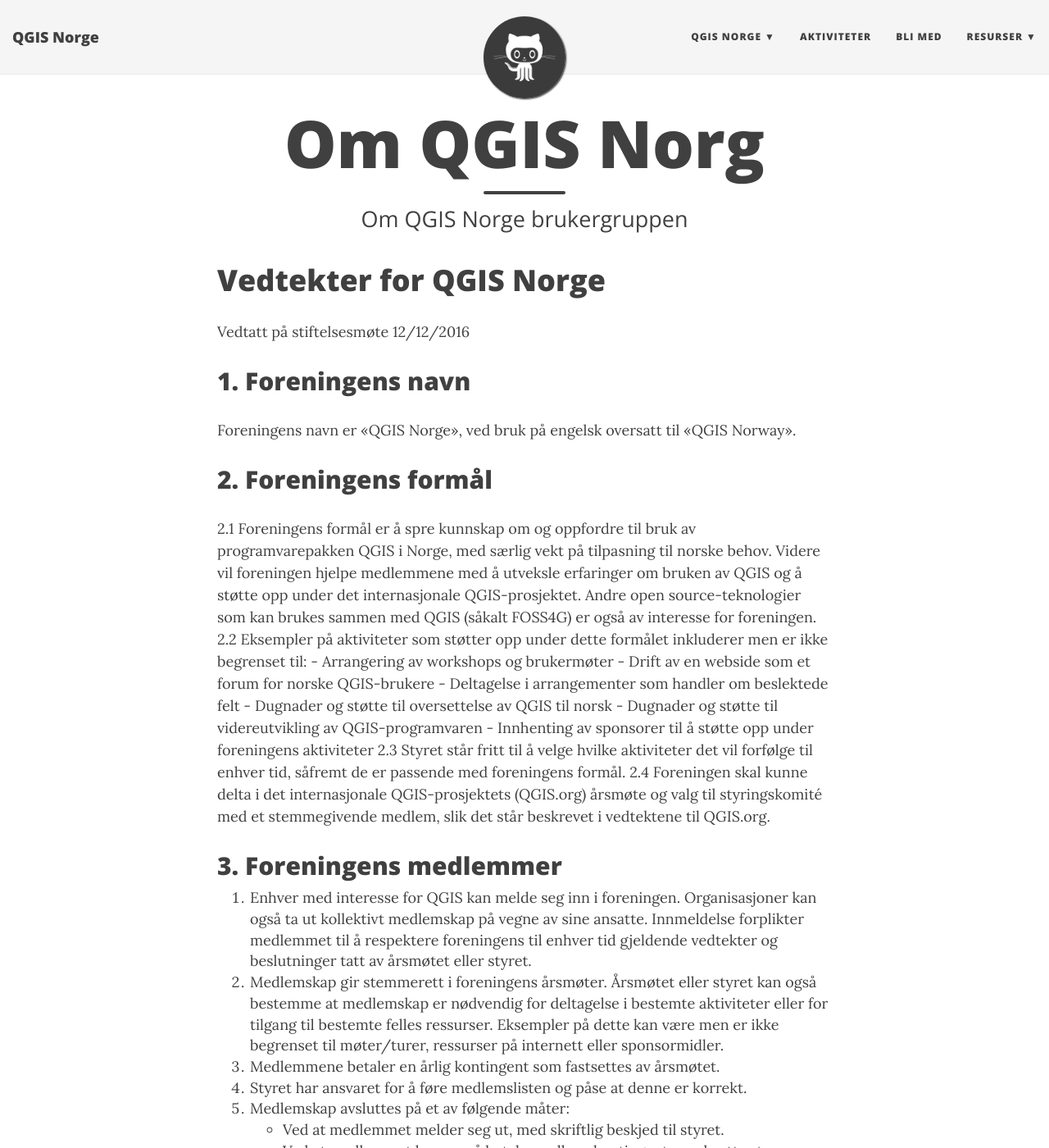
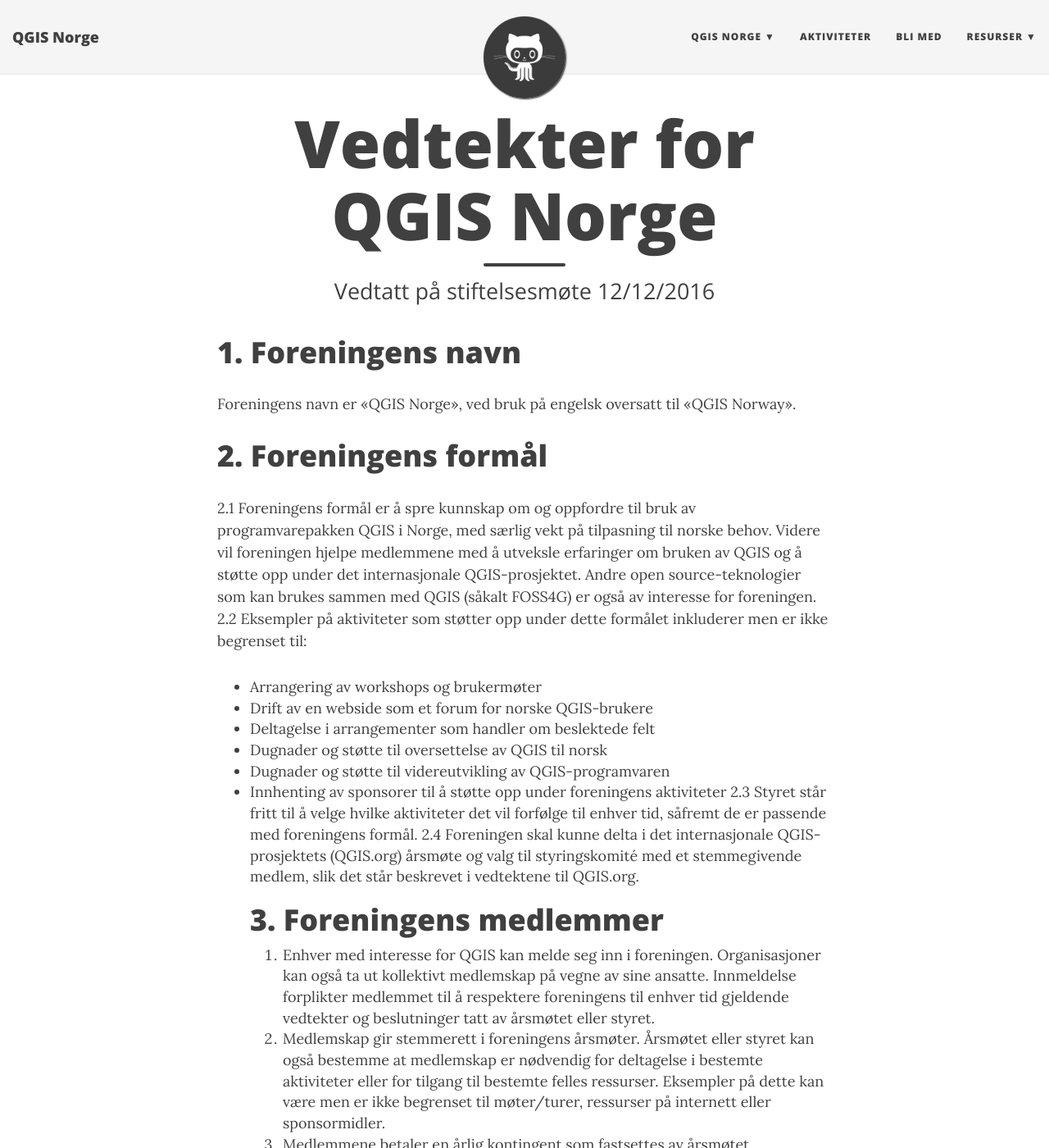
Before and after one commit to qgisnorge/qgisnorge.github.io, a Jekyll site: the page built from vedtekter.md, in a window 1280 px wide and 1400 px high. Shown: the whole window at 82% size. Built offline with Jekyll 4.4.1, drawn with Linux system fonts in a browser that asks for light colours; nearby versions of some CDN libraries.

```diff
--- a/vedtekter.md
+++ b/vedtekter.md
@@ -1,26 +1,23 @@
 ---
 layout: page
-title: Om QGIS Norg
-subtitle: Om QGIS Norge brukergruppen
+title: Vedtekter for QGIS Norge
+subtitle: Vedtatt på stiftelsesmøte 12/12/2016
 ---
 
-# Vedtekter for QGIS Norge
-Vedtatt på stiftelsesmøte 12/12/2016
-
-## 1. Foreningens navn
+# 1. Foreningens navn
 Foreningens navn er «QGIS Norge», ved bruk på engelsk oversatt til «QGIS Norway».
-## 2. Foreningens formål
-  2.1 Foreningens formål er å spre kunnskap om og oppfordre til bruk av programvarepakken QGIS i Norge, med særlig vekt på tilpasning til norske behov. Videre vil foreningen hjelpe medlemmene med å utveksle erfaringer om bruken av QGIS og å støtte opp under det internasjonale QGIS-prosjektet. Andre open source-teknologier som kan brukes sammen med QGIS (såkalt FOSS4G) er også av interesse for foreningen.
-  2.2 Eksempler på aktiviteter som støtter opp under dette formålet inkluderer men er ikke begrenset til:
-    - Arrangering av workshops og brukermøter
-    - Drift av en webside som et forum for norske QGIS-brukere
-    - Deltagelse i arrangementer som handler om beslektede felt
-    - Dugnader og støtte til oversettelse av QGIS til norsk
-    - Dugnader og støtte til videreutvikling av QGIS-programvaren
-    - Innhenting av sponsorer til å støtte opp under foreningens aktiviteter
-  2.3 Styret står fritt til å velge hvilke aktiviteter det vil forfølge til enhver tid, såfremt de er passende med foreningens formål.
-  2.4 Foreningen skal kunne delta i det internasjonale QGIS-prosjektets (QGIS.org) årsmøte og valg til styringskomité med et stemmegivende medlem, slik det står beskrevet i vedtektene til QGIS.org.
-## 3. Foreningens medlemmer
+# 2. Foreningens formål
+2.1 Foreningens formål er å spre kunnskap om og oppfordre til bruk av programvarepakken QGIS i Norge, med særlig vekt på tilpasning til norske behov. Videre vil foreningen hjelpe medlemmene med å utveksle erfaringer om bruken av QGIS og å støtte opp under det internasjonale QGIS-prosjektet. Andre open source-teknologier som kan brukes sammen med QGIS (såkalt FOSS4G) er også av interesse for foreningen.
+2.2 Eksempler på aktiviteter som støtter opp under dette formålet inkluderer men er ikke begrenset til:
+  - Arrangering av workshops og brukermøter
+  - Drift av en webside som et forum for norske QGIS-brukere
+  - Deltagelse i arrangementer som handler om beslektede felt
+  - Dugnader og støtte til oversettelse av QGIS til norsk
+  - Dugnader og støtte til videreutvikling av QGIS-programvaren
+  - Innhenting av sponsorer til å støtte opp under foreningens aktiviteter
+2.3 Styret står fritt til å velge hvilke aktiviteter det vil forfølge til enhver tid, såfremt de er passende med foreningens formål.
+2.4 Foreningen skal kunne delta i det internasjonale QGIS-prosjektets (QGIS.org) årsmøte og valg til styringskomité med et stemmegivende medlem, slik det står beskrevet i vedtektene til QGIS.org.
+# 3. Foreningens medlemmer
 1. Enhver med interesse for QGIS kan melde seg inn i foreningen. Organisasjoner kan også ta ut kollektivt medlemskap på vegne av sine ansatte. Innmeldelse forplikter medlemmet til å respektere foreningens til enhver tid gjeldende vedtekter og beslutninger tatt av årsmøtet eller styret.
 2. Medlemskap gir stemmerett i foreningens årsmøter. Årsmøtet eller styret kan også bestemme at medlemskap er nødvendig for deltagelse i bestemte aktiviteter eller for tilgang til bestemte felles ressurser. Eksempler på dette kan være men er ikke begrenset til møter/turer, ressurser på internett eller sponsormidler.
 3. Medlemmene betaler en årlig kontingent som fastsettes av årsmøtet.
@@ -28,14 +25,14 @@ Foreningens navn er «QGIS Norge», ved bruk på engelsk oversatt til «QGIS Nor
 5. Medlemskap avsluttes på et av følgende måter:
 - Ved at medlemmet melder seg ut, med skriftlig beskjed til styret.
 - Ved at medlemmet lar være å betale medlemskontingenten selv etter to skriftlige påminnelser.
-## 4. Foreningens styre
+# 4. Foreningens styre
 1. Styret skal bestå av fem personer, der en er leder og en er nestleder. Man skal tilstrebe et representativt styre med tanke på bakgrunn, kjønn og alder. Ingen enkeltorganisasjon kan ha mer enn en representant i styret.
 2. Styrets oppgave er foreningens daglige drift, samt planlegging og gjennomføring av aktiviteter og innhenting av sponsormidler.
 3. Et av styrets medlemmer representerer QGIS Norge i avstemninger avholdt av QGIS.org. Denne personen utpekes av styret.
 4. Styremedlemmer velges hvert år på det ordinære årsmøtet, for to år av gangen. Styret konstituerer seg selv. På ekstraordinære årsmøter kan det avholdes styrevalg dersom styret eller minst en halvpart av de fremmøtte medlemmene ønsker det. Det er ingen øvre grense for gjenvalg til styret.
 5. Styret er beslutningsdyktig når leder eller nestleder og minst to andre medlemmer deltar.
 6. Alle styremøter skal ha et skriftlig referat som kan gjennomgås av foreningens medlemmer.
-## 5. Foreningens årsmøte
+# 5. Foreningens årsmøte
 1. Årsmøtet er foreningens høyeste myndighet, som velger styret og gir retningslinjer for styrets arbeid.
 2. Årsmøtet er åpent for alle medlemmer, og stemmegivning kan skje elektronisk eller ved fullmakt. En organisasjon kan representeres med inntil tre stemmeberettigede medlemmer.
 3. En valgkomité på to personer velges av årsmøtet for ett år av gangen.
@@ -45,13 +42,13 @@ Foreningens navn er «QGIS Norge», ved bruk på engelsk oversatt til «QGIS Nor
 7. Årsmøtet må innkalles med minst 21 dagers varsel.
 8. Ekstraordinære årsmøter kan innkalles dersom styret ønsker det, eller en tredel av foreningens medlemmer fremsetter skriftlig krav om dette til styret.
 9. Alle årsmøter skal ha et skriftlig referat som kan gjennomgås av foreningens medlemmer.
-## 6. Vedtektsendringer
+# 6. Vedtektsendringer
 1. Vedtektsendringer må behandles på et årsmøte, enten vanlig eller ekstraordinært. En vedtektsendring krever at endringen vedtas med minst to tredjedels flertall av stemmene.
-## 7. Opphør av foreningen
+# 7. Opphør av foreningen
 1. Foreningens medlemmer kan beslutte å la foreningen opphøre, der vedtaket må gjøres etter de samme reglene som kreves ved en vedtektsendring.
 2. Ved opphøring skal alle foreningens aktiviteter opphøre og ressurser som hjemmeside, bankkonto osv. skal legges ned. Resterende økonomiske midler etter at eventuelle kreditorer har fått betalt tilbake gjeld skal doneres til det internasjonale QGIS-prosjektet (QGIS.org).
-## 8. Registrering i Frivillighetsregisteret
+# 8. Registrering i Frivillighetsregisteret
 1. Foreningen skal være registrert i Enhetsregisteret og Frivillighetsregisteret under aktivitetskategori «7100 – Interesseorganisasjoner» for å kunne kontrollere egne internettdomener, bankkontoer osv. Vedtekter skal registreres i Frivillighetsregisteret, og dersom tilpasninger i vedtektene må gjøres for å oppnå dette vil det avholdes ekstra årsmøte for å gjennomføre det. Videre vil ikke foreningen registrere regnskapsopplysninger i Regnskapsregisteret.
-## 9. Ikrafttredelse
+# 9. Ikrafttredelse
 
 Disse vedtektene trer i kraft fra og med foreningens stiftelsesmøte, den 12/12/2016.
```
